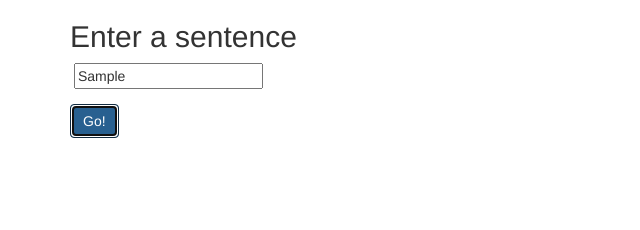
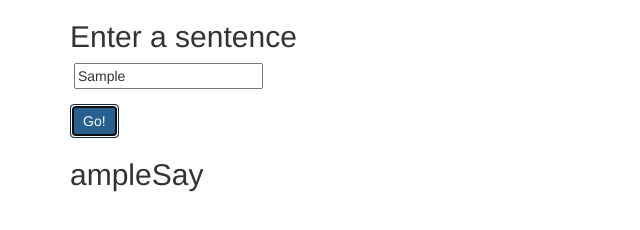
Before and after one commit to likewater/pig-latin, a plain HTML site: page index.html in a window 1280 px wide. Both pictures are taken after typing "Sample" into the empty fields and a click on the button "Go!". Shown: the whole page, without its empty margins (0-640 px from the left). Drawn offline with Linux system fonts and the light colour scheme.

Commit message:
add results and text in html.

```diff
--- a/index.html
+++ b/index.html
@@ -18,6 +18,7 @@
         <button type="submit" class="btn btn-primary">Go!</button>
         </form>
       </form>
+      <h2 id="result"></h2>
     </div>
   </body>
 </html>
--- a/js/scripts.js
+++ b/js/scripts.js
@@ -39,7 +39,7 @@ $(function() {
     //join the arrray!!
 
 
-    console.log(resultArray);
+    return resultArray.join(" ");
     // console.log(words);
 
   }
@@ -69,6 +69,6 @@ $(function() {
     event.preventDefault();
     var userInput = $("#text-input").val();
     var result = pigLatin(userInput);
-
+    $("#result").text(result);
   });
 });
```
